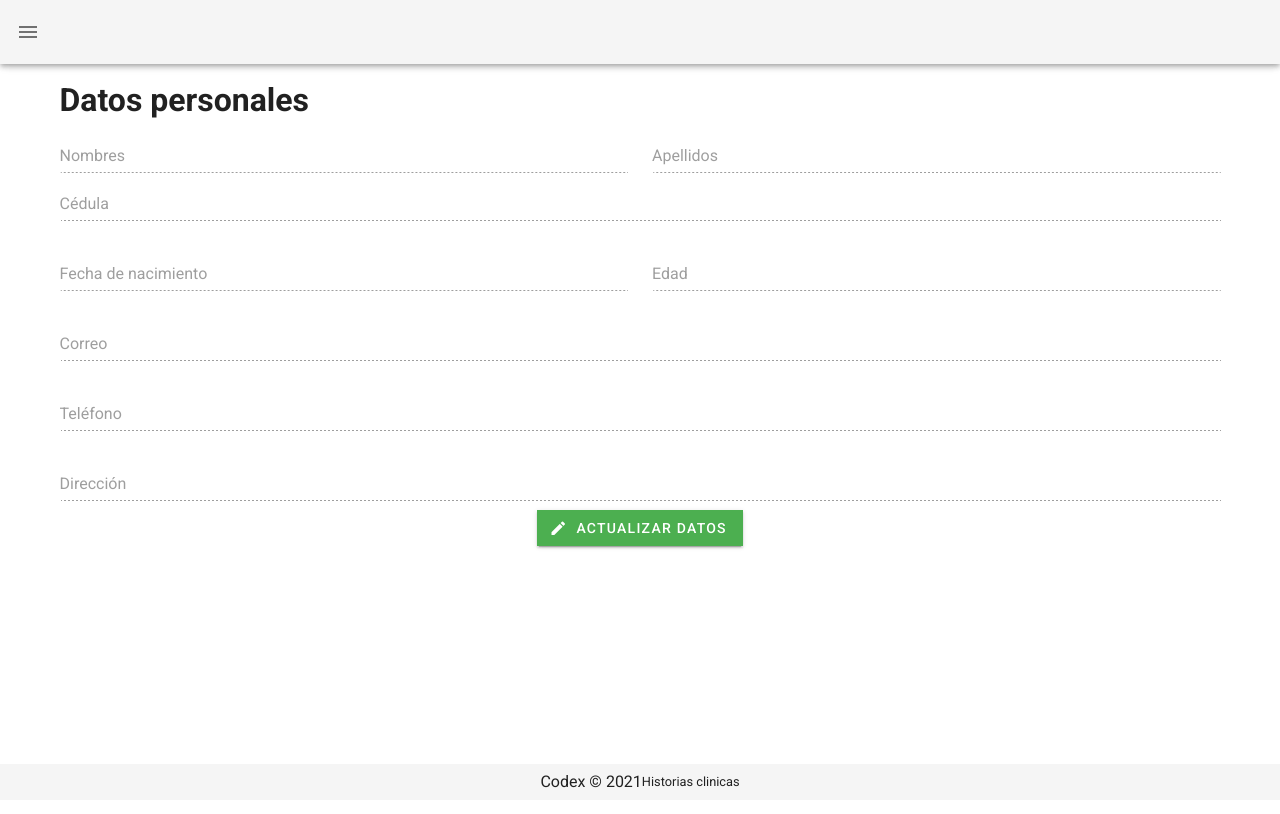
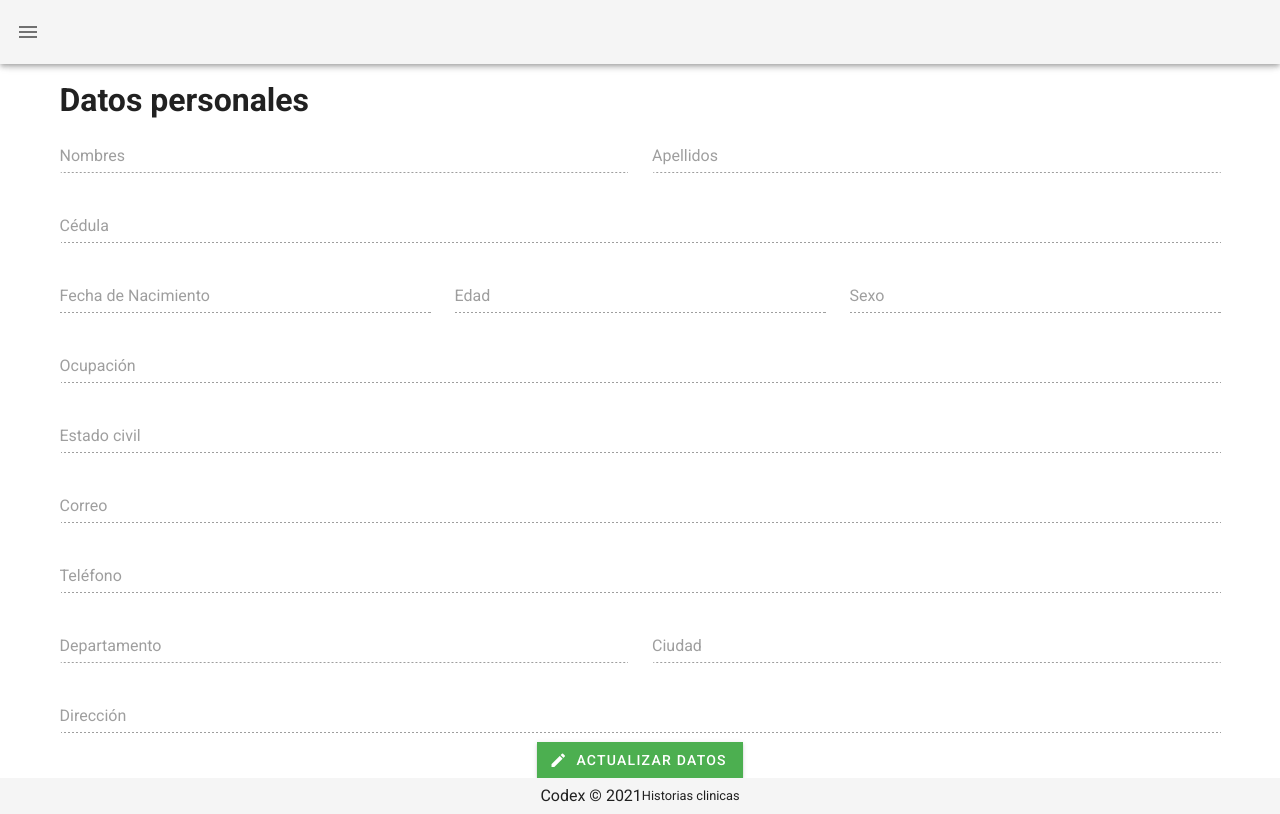
Before and after one commit to cano2030/CODEX_Front, a Nuxt app: page /Usuario/usuarioPerfil in a window 1280 px wide. Built offline with nearby package versions, Linux system fonts and the light colour scheme.

Commit message:
Aleja: actualizacion usuariosHistoria

```diff
--- a/pages/Usuario/usuarioHistoria.vue
+++ b/pages/Usuario/usuarioHistoria.vue
@@ -1,9 +1,32 @@
 <template>
-
+  <div>
+    <div class="d-flex justify-space-between mb-6">
+      <h1>Historia Clínica</h1>
+      <v-btn class="mx-2" fab dark small color="cyan">
+        <v-icon dark> mdi-share </v-icon>
+      </v-btn>
+    </div>
+     <v-select
+      v-model="select"
+      :items="items"
+      label="Buscar especialidad"
+    ></v-select>
+  </div>
 </template>
 
 <script>
 export default {
-  layout: 'usuario'
-}
+  layout: "usuario",
+ data: () => ({
+      items: [
+        'Medicina general',
+        'Odontología',
+        'Ginecología',
+        'Oftalmología',
+        'Cirugía general',
+        'Dermatología',
+        'Ortopedía y traumatología',
+      ],
+    }),
+};
 </script>
--- a/pages/Usuario/usuarioPerfil.vue
+++ b/pages/Usuario/usuarioPerfil.vue
@@ -5,36 +5,45 @@
       <div>
         <v-row>
           <v-col cols="12" sm="6">
-            <v-text-field
-              label="Nombres"
-              :rules="rules"
-              hide-details="auto"
-              disabled="isDisabled"
-            ></v-text-field>
+            <v-text-field label="Nombres" disabled="isDisabled"></v-text-field>
           </v-col>
           <v-col cols="12" sm="6">
             <v-text-field
               label="Apellidos"
-              :rules="rules"
-              hide-details="auto"
               disabled="isDisabled"
             ></v-text-field>
           </v-col>
         </v-row>
         <v-text-field label="Cédula" disabled="isDisabled"></v-text-field>
         <v-row>
+          <v-col cols="12" sm="4">
+            <v-text-field
+              label="Fecha de Nacimiento"
+              disabled="isDisabled"
+            ></v-text-field>
+          </v-col>
+          <v-col cols="12" sm="4">
+            <v-text-field label="Edad" disabled="isDisabled"></v-text-field>
+          </v-col>
+          <v-col cols="12" sm="4">
+            <v-text-field label="Sexo" disabled="isDisabled"></v-text-field>
+          </v-col>
+        </v-row>
+        <v-text-field label="Ocupación" disabled="isDisabled"></v-text-field>
+        <v-text-field label="Estado civil" disabled="isDisabled"></v-text-field>
+        <v-text-field label="Correo" disabled="isDisabled"></v-text-field>
+        <v-text-field label="Teléfono" disabled="isDisabled"></v-text-field>
+        <v-row>
           <v-col cols="12" sm="6">
             <v-text-field
-              label="Fecha de nacimiento"
+              label="Departamento"
               disabled="isDisabled"
             ></v-text-field>
           </v-col>
           <v-col cols="12" sm="6">
-            <v-text-field label="Edad" disabled="isDisabled"></v-text-field>
+            <v-text-field label="Ciudad" disabled="isDisabled"></v-text-field>
           </v-col>
         </v-row>
-        <v-text-field label="Correo" disabled="isDisabled"></v-text-field>
-        <v-text-field label="Teléfono" disabled="isDisabled"></v-text-field>
         <v-text-field label="Dirección" disabled="isDisabled"></v-text-field>
       </div>
     </template>
```
